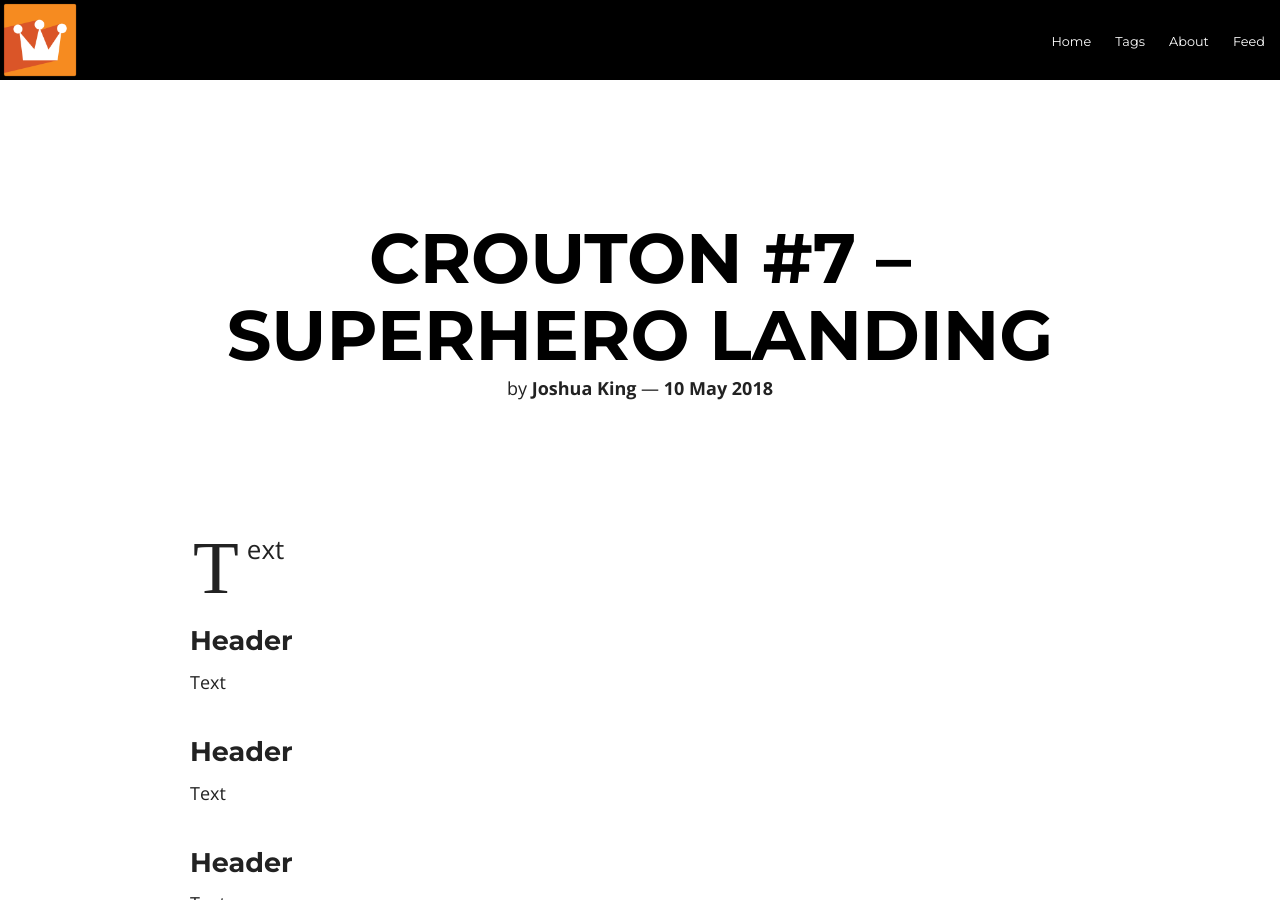
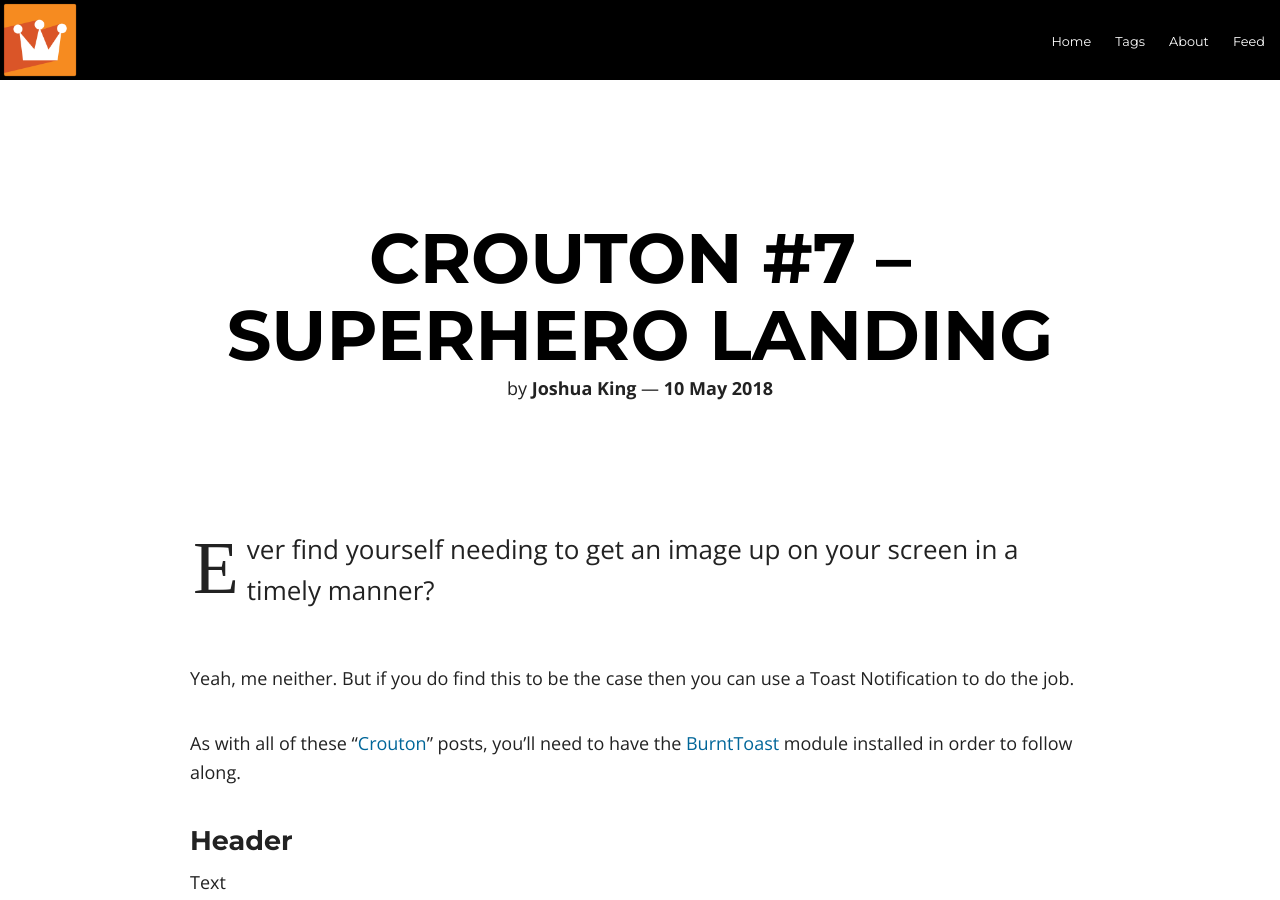
Before and after one commit to Windos/windos.github.io, a Jekyll site: the page built from _posts/2018-05-13-crouton-heroimages.md, in a window 1280 px wide and 900 px high. Built offline with Jekyll 4.4.1, drawn with Linux system fonts in a browser that asks for light colours; nearby versions of some CDN libraries; some web fonts are replaced; our own code applies the rules of GitHub Pages for plain Markdown files; comment, search, counter and statistics services are not loaded.

Commit message:
Changing date and starting to write

```diff
--- a/_posts/2018-05-10-crouton-heroimages.md
+++ b/_posts/2018-05-13-crouton-heroimages.md
@@ -1,9 +1,17 @@
 ---
+date: "2018-05-10 22:00:00 +1200"
 title: "Crouton #7 – Superhero Landing"
-date: 2018-05-10 22:00:00 +1200
 ---
 
-Text
+Ever find yourself needing to get an image up on your screen in a timely manner?
+
+Yeah, me neither. But if you do find this to be the case then you can use a
+Toast Notification to do the job.
+
+As with all of these “[Crouton](https://king.geek.nz/tags/#crouton)” posts,
+you’ll need to have the
+[BurntToast](https://www.powershellgallery.com/packages/BurntToast) module
+installed in order to follow along.
 
 ### Header
 
```
